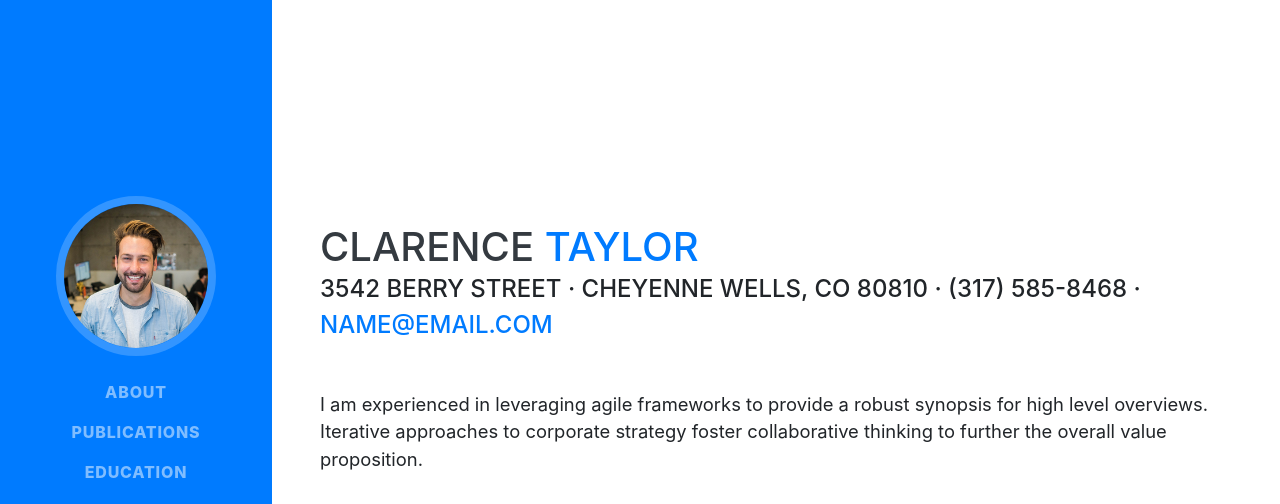
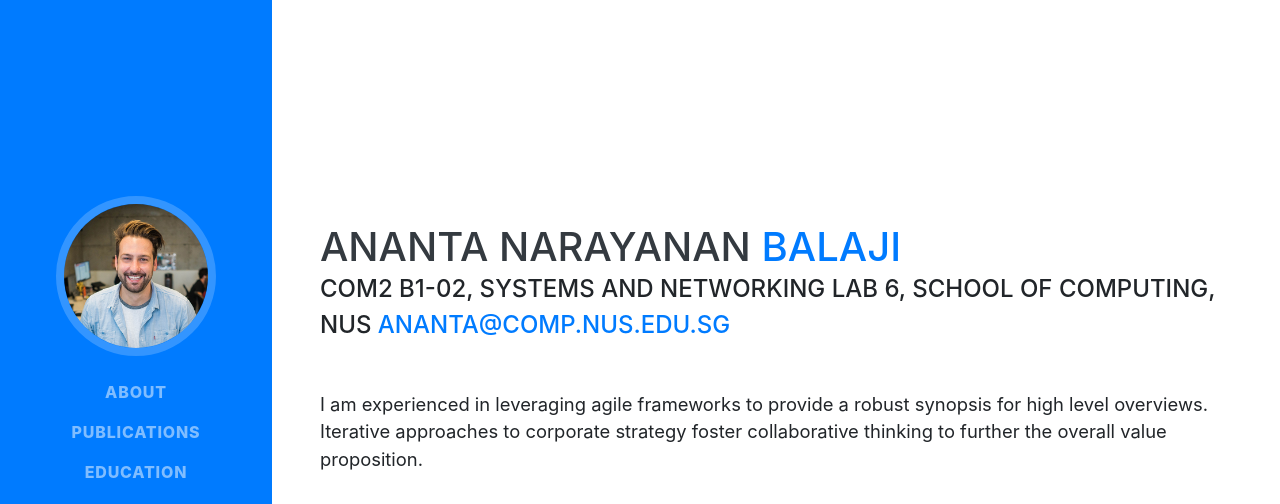
Before and after one commit to AnantaBalaji/anantabalaji.github.io, a website with bundled scripts: page index.html in a window 1280 px wide. Shown: the top 504 px of the page. Built offline with nearby package versions, Linux system fonts and the light colour scheme; a web font is replaced by a local one.

Commit message:
Update index.html

```diff
--- a/index.html
+++ b/index.html
@@ -63,11 +63,11 @@
 
     <section class="resume-section p-3 p-lg-5 d-flex align-items-center" id="about">
       <div class="w-100">
-        <h1 class="mb-0">Clarence
-          <span class="text-primary">Taylor</span>
+        <h1 class="mb-0">Ananta Narayanan
+          <span class="text-primary">Balaji</span>
         </h1>
-        <div class="subheading mb-5">3542 Berry Street · Cheyenne Wells, CO 80810 · (317) 585-8468 ·
-          <a href="mailto:name@email.com">name@email.com</a>
+        <div class="subheading mb-5">COM2 B1-02, Systems and Networking Lab 6, School of Computing, NUS
+          <a href="mailto:name@email.com">ananta@comp.nus.edu.sg</a>
         </div>
         <p class="lead mb-5">I am experienced in leveraging agile frameworks to provide a robust synopsis for high level overviews. Iterative approaches to corporate strategy foster collaborative thinking to further the overall value proposition.</p>
         <div class="social-icons">
```
